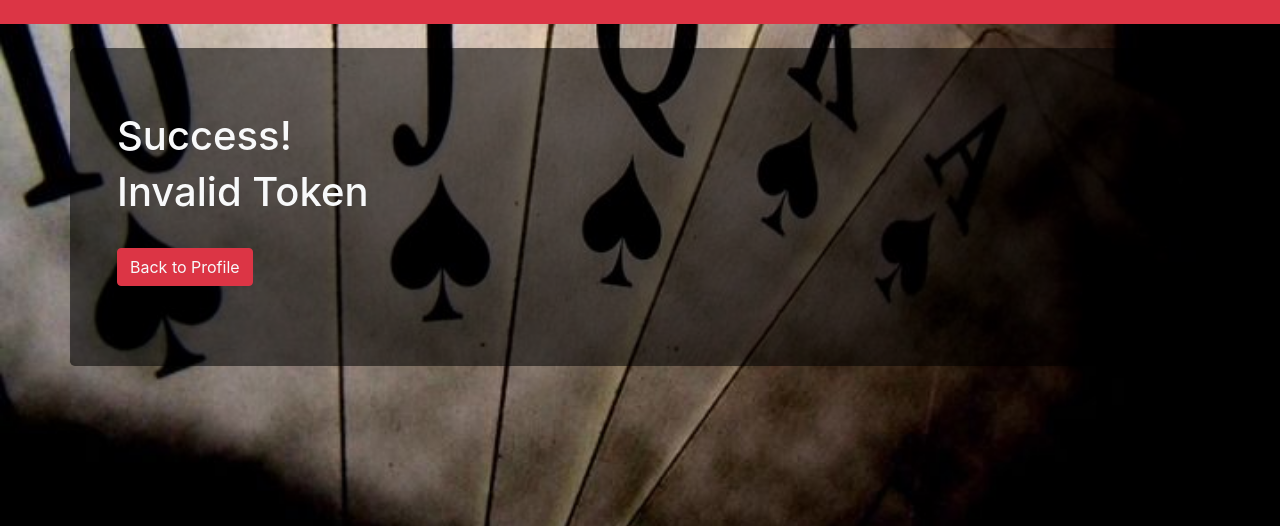
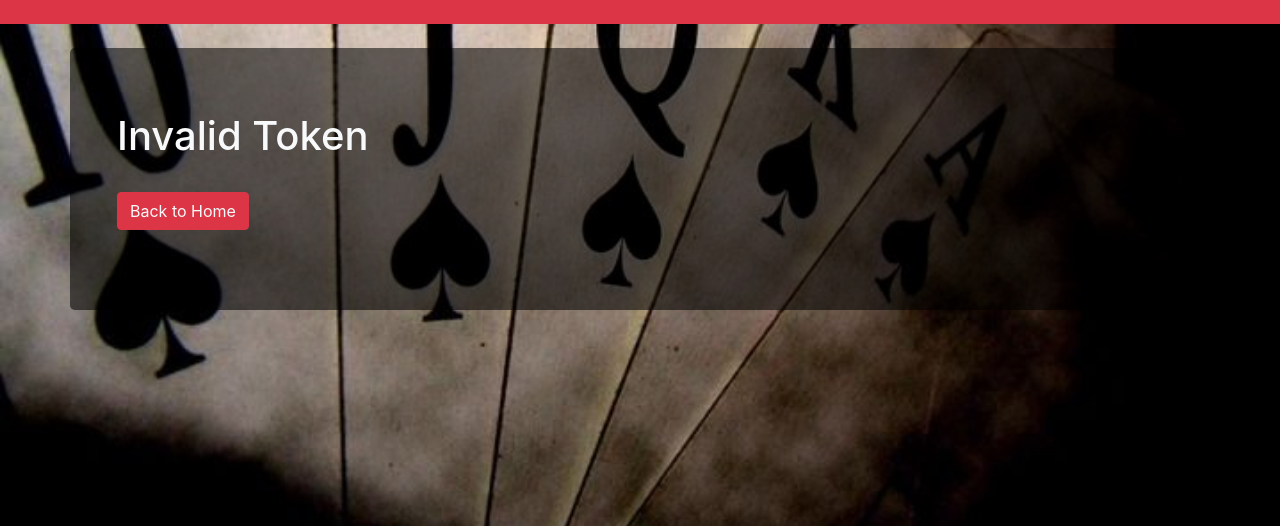
Before and after one commit to HanshengT/aglie_project, a Node server app: page /reset/1 in a window 1280 px wide. Shown: the part 80-606 px from the top of the page. Run offline with Node 20, Linux system fonts and the light colour scheme; some libraries are stand-ins or nearby versions.

Commit message:
Frontend

```diff
--- a/views/profilepage.hbs
+++ b/views/profilepage.hbs
@@ -10,7 +10,7 @@
 <body>
     <nav class="navbar navbar-expand-md bg-dark bar">
         <div class="container">
-            <h3 class="text-light">Welcome back, {{user}}</h3>
+            <h3 class="text-light">Welcome back, {{username}}</h3>
             <img class="logo" src="/images/Logo2.png" alt="" width="70" height="70">
             <ul>
                 <li class="dropdown">
--- a/views/register.hbs
+++ b/views/register.hbs
@@ -35,7 +35,7 @@
                     </div>
                     <div class="form-group mx-sm-3">
                         <label for="passwordBtn2"></label>
-                        <input class="form-control mb-2" name="password2" type="password" placeholder="Confirm Password" id="passwordBtn2" required="required">
+                        <input class="form-control mb-2" name="password_confirm" type="password" placeholder="Confirm Password" id="passwordBtn2" required="required">
                     </div>
                     <div class="form-group mx-sm-3">
                         <label for="emailBtn"></label>
--- a/views/simple_response.hbs
+++ b/views/simple_response.hbs
@@ -44,14 +44,13 @@
 
     <div class="jumbotron container trans text-light">
         <div class="container" id="content">
-            <h1>Success!</h1>
             <div id="content" class="form-group mb-2">
                 <h1>{{h1}}</h1>
             </div>
             <br>
             <div class="form-group">
-                <form name="setting" method="all" action="/profile">
-                    <button class="btn btn-danger text-light" name="setting" type="submit">Back to Profile</button>
+                <form name="setting" method="all" action="/">
+                    <button class="btn btn-danger text-light" name="setting" type="submit">Back to Home</button>
                 </form>
             </div>
         </div>
```
